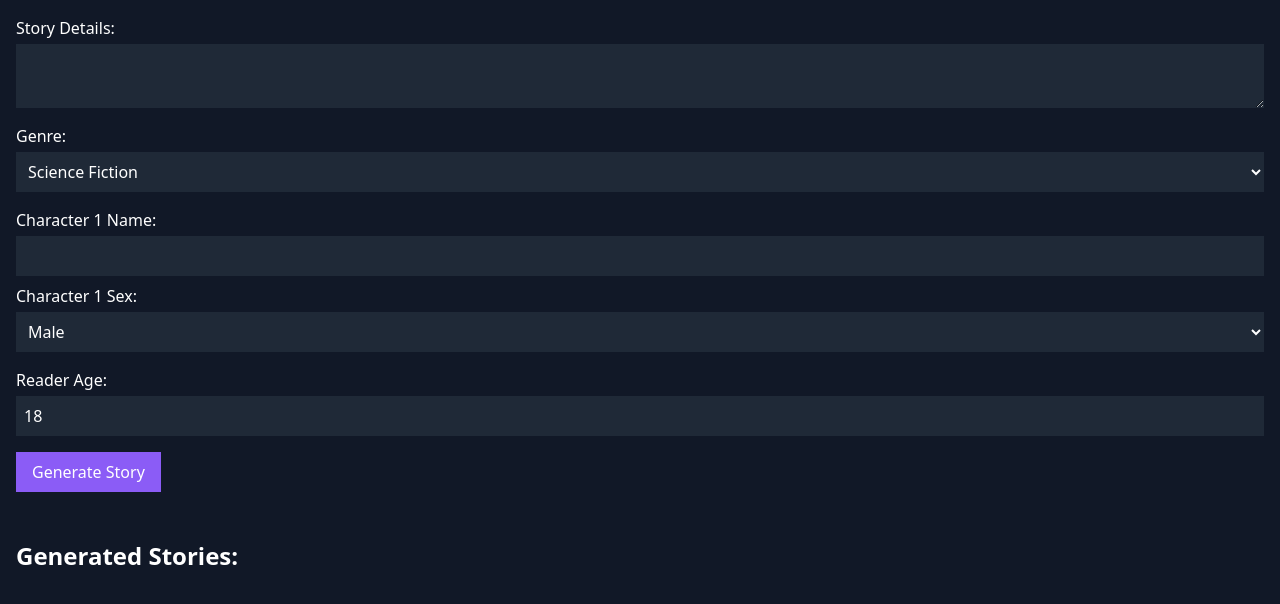
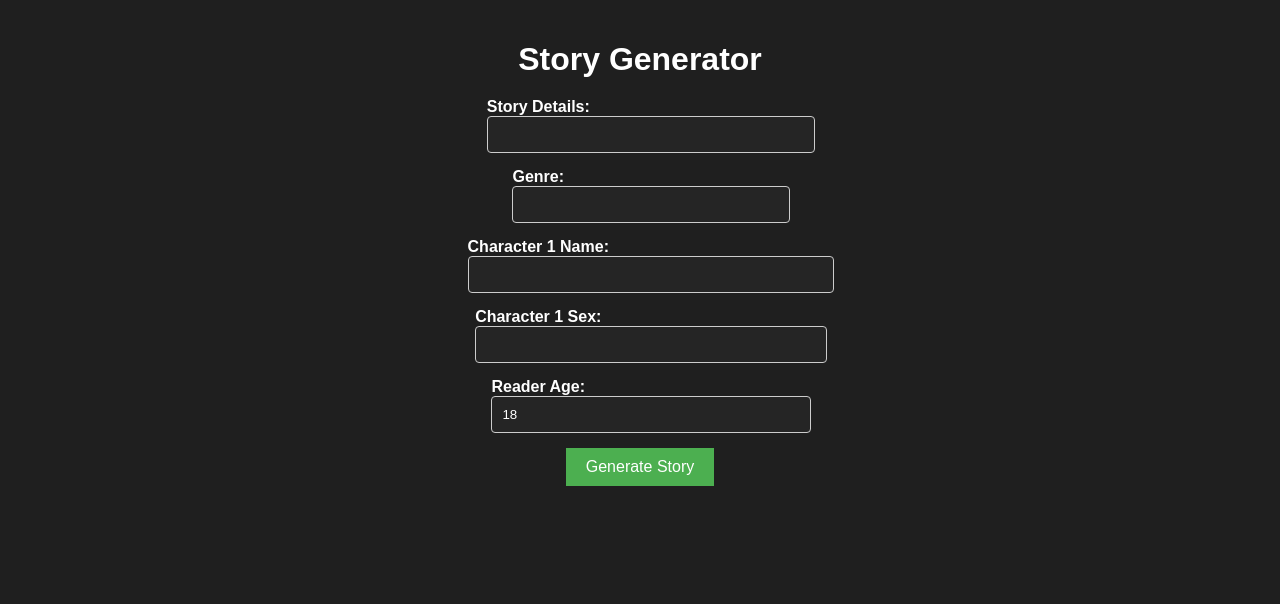
Before and after one commit to ShinObee5/StoryCompletion, a Flask app: page / in a window 1280 px wide. Shown: the top 604 px of the page. Run offline with Flask 3, Linux system fonts and the light colour scheme.

Commit message:
all stories working

```diff
--- a/app.py
+++ b/app.py
@@ -26,7 +26,7 @@ def generate():
     # Generate three stories using OpenAI
     stories = []
     # Generate three versions of the story
-    story = f"{story_details}\n\nGenre: {genre}\n\nCharacter: {character_name}, {character_sex}\n\nReader Age: {reader_age}\n"
+    story = f"Complete this story: {story_details}\n\nGenre: {genre}\n\nCharacter: {character_name}, {character_sex}\n\nReader Age: {reader_age}\n"
 
     generated_stories = []
 
--- a/templates/index.html
+++ b/templates/index.html
@@ -1,128 +1,148 @@
 <!DOCTYPE html>
 <html lang="en">
+
 <head>
     <meta charset="UTF-8">
     <meta name="viewport" content="width=device-width, initial-scale=1.0">
-    <link href="https://cdn.jsdelivr.net/npm/tailwindcss@2.2.17/dist/tailwind.min.css" rel="stylesheet">
     <title>Story Generator</title>
     <style>
-        /* ...existing styles... */
+        body {
+            font-family: Arial, sans-serif;
+            background-color: #1f1f1f;
+            color: #fff;
+            margin: 0;
+            padding: 0;
+        }
 
-        #generated-stories {
+        .container {
+            max-width: 800px;
+            margin: 0 auto;
+            padding: 20px;
+        }
+
+        h1 {
+            text-align: center;
+            margin-bottom: 20px;
+        }
+
+        form {
             display: flex;
             flex-direction: column;
-            align-items: flex-start;
+            align-items: center;
+            margin-bottom: 20px;
+        }
+
+        label {
+            font-weight: bold;
+            margin-bottom: 10px;
+        }
+
+        input,
+        select {
+            width: 100%;
+            padding: 10px;
+            margin-bottom: 15px;
+            border: 1px solid #ccc;
+            border-radius: 4px;
+            background-color: #252525;
+            color: #fff;
+        }
+
+        button {
+            background-color: #4CAF50;
+            color: #fff;
+            border: none;
+            padding: 10px 20px;
+            cursor: pointer;
+            font-size: 16px;
+        }
+
+        #story-display {
+            text-align: center;
         }
 
         .story-box {
+            display: inline-block;
+            background-color: rgba(255, 255, 255, 0.2);
+            border: 1px solid #ccc;
+            border-radius: 4px;
+            padding: 20px;
+            margin: 10px;
             cursor: pointer;
-            background-color: transparent;
-            border: 1px solid white;
-            color: white;
-            padding: 16px;
-            margin-bottom: 16px;
-            border-radius: 8px;
-            box-shadow: 0 2px 4px rgba(0, 0, 0, 0.1);
-            transition: background-color 0.3s ease;
+            transition: background-color 0.3s;
         }
 
         .story-box:hover {
-            background-color: rgba(255, 255, 255, 0.1);
+            background-color: rgba(255, 255, 255, 0.3);
         }
 
         .expanded-story {
             display: none;
-            white-space: pre-wrap;
-            background-color: transparent;
-            color: white;
-            padding: 16px;
-            margin-bottom: 16px;
-            border-radius: 8px;
-            box-shadow: 0 2px 4px rgba(0, 0, 0, 0.1);
+            background-color: rgba(255, 255, 255, 0.2);
+            border: 1px solid #ccc;
+            border-radius: 4px;
+            padding: 20px;
+            margin-top: 20px;
+        }
+
+        .expanded-story.active {
+            display: block;
+        }
+
+        .back-button {
+            margin-top: 20px;
+            text-align: center;
         }
     </style>
+</head>
 
-
-</head>
-<body class="bg-gray-900 text-white">
-    <div class="container mx-auto">
-        <!-- Input form for user preferences -->
-        <div id="input-form" class="p-4">
+<body>
+    <div class="container">
+        <h1>Story Generator</h1>
         <form id="story-form">
             <div>
-                    <label for="story-details" class="block">Story Details:</label>
-                    <textarea id="story-details" class="block w-full bg-gray-800 text-white mt-1 p-2" required></textarea>
+                <label for="story-details">Story Details:</label>
+                <input type="text" id="story-details" name="story-details" required>
             </div>
-                <div class="mt-4">
-                    <label for="genre" class="block">Genre:</label>
-                    <select id="genre" name="genre" class="block w-full bg-gray-800 text-white mt-1 p-2">
-                        <option value="sci-fi">Science Fiction</option>
-                        <option value="fantasy">Fantasy</option>
-                        <option value="mystery">Mystery</option>
-                        <option value="romance">Romance</option>
-                        <option value="horror">Horror</option>
-                    </select>
+            <div>
+                <label for="genre">Genre:</label>
+                <input type="text" id="genre" name="genre">
             </div>
-                <div id="characters-container" class="mt-4">
-                    <div class="character-input">
-                        <label for="character1-name" class="block">Character 1 Name:</label>
-                        <input id="character1-name" name="character1-name" type="text" class="block w-full bg-gray-800 text-white mt-1 p-2">
-                        <label for="character1-sex" class="block mt-2">Character 1 Sex:</label>
-                        <select id="character1-sex" name="character1-sex" class="block w-full bg-gray-800 text-white mt-1 p-2">
-                            <option value="male">Male</option>
-                            <option value="female">Female</option>
-                            <option value="other">Other</option>
-                        </select>
+            <div>
+                <label for="character1-name">Character 1 Name:</label>
+                <input type="text" id="character1-name" name="character1-name">
             </div>
+            <div>
+                <label for="character1-sex">Character 1 Sex:</label>
+                <input type="text" id="character1-sex" name="character1-sex">
             </div>
-                <div class="mt-4">
-                    <label for="reader-age" class="block">Reader Age:</label>
-                    <input id="reader-age" name="reader-age" type="number" min="1" value="18" class="block w-full bg-gray-800 text-white mt-1 p-2">
+            <div>
+                <label for="reader-age">Reader Age:</label>
+                <input type="number" id="reader-age" name="reader-age" min="1" value="18">
             </div>
-                <button type="submit" class="mt-4 bg-purple-500 hover:bg-purple-600 px-4 py-2 text-white">Generate Story</button>
+            <button type="submit">Generate Story</button>
         </form>
-        </div>
-
-        <!-- Display area for the generated stories -->
-        <div id="story-display" class="mt-4 p-4">
-            <h2 class="text-2xl font-bold mb-4">Generated Stories:</h2>
-            <div id="generated-stories" class="flex justify-center items-center flex-wrap gap-4">
-                <!-- The generated stories will be displayed here -->
-            </div>
+        <div id="story-display"></div>
     </div>
 
     <script>
         const form = document.getElementById('story-form');
         const storyDisplay = document.getElementById('story-display');
-            const generatedStories = document.getElementById('generated-stories');
 
         form.addEventListener('submit', (event) => {
             event.preventDefault();
+            const formData = new FormData(form);
+            const requestData = Object.fromEntries(formData.entries());
 
-                // Collect form data
-                const storyDetails = document.getElementById('story-details').value;
-                const genre = document.getElementById('genre').value;
-                const characterName = document.getElementById('character1-name').value;
-                const characterSex = document.getElementById('character1-sex').value;
-                const readerAge = document.getElementById('reader-age').value;
-
-                // Send the data to the server
             fetch('/generate', {
                 method: 'POST',
                 headers: {
                     'Content-Type': 'application/json'
                 },
-                    body: JSON.stringify({
-                        'story-details': storyDetails,
-                        'genre': genre,
-                        'character1-name': characterName,
-                        'character1-sex': characterSex,
-                        'reader-age': readerAge
-                    })
+                body: JSON.stringify(requestData)
             })
                 .then(response => response.json())
                 .then(data => {
-                    // Display the generated stories
                     displayStories(data.stories);
                 })
                 .catch(error => {
@@ -131,11 +151,9 @@
         });
 
         function displayStories(stories) {
-    // Clear the existing stories
-    generatedStories.innerHTML = '';
+            storyDisplay.innerHTML = '';
 
-    // Create story elements
-    stories.forEach((story, index) => {
+            stories.slice(0, 3).forEach((story, index) => {
                 const storyBox = document.createElement('div');
                 storyBox.classList.add('story-box');
                 storyBox.textContent = `Story ${index + 1}`;
@@ -144,51 +162,31 @@
                     toggleExpandedView(storyBox, story);
                 });
 
-        generatedStories.appendChild(storyBox);
+                storyDisplay.appendChild(storyBox);
             });
 
-    // Show the story display section
-    storyDisplay.style.display = 'block';
-
-    // Scroll to the story display section
             storyDisplay.scrollIntoView({ behavior: 'smooth' });
-
-    // Hide the expanded story view (if any)
-    hideExpandedStory();
         }
 
         function toggleExpandedView(storyBox, story) {
             const expandedStoryClass = 'expanded-story';
-
-    // Remove the expanded class from other story boxes
-    const otherStoryBoxes = Array.from(generatedStories.children).filter(el => el !== storyBox);
-    otherStoryBoxes.forEach(el => el.classList.remove(expandedStoryClass));
-
-    // Toggle the expanded class on the clicked story box
-    storyBox.classList.toggle(expandedStoryClass);
-
-    // Update the expanded story text
             const expandedStoryElement = document.createElement('div');
             expandedStoryElement.classList.add(expandedStoryClass);
-    expandedStoryElement.textContent = story;
+            expandedStoryElement.innerHTML = `<p>${story}</p><button class="back-button" onclick="toggleExpandedView(this.parentElement.parentElement, '')">Go Back</button>`;
 
-    // Replace the existing expanded story element (if any) with the new one
-    const existingExpandedStory = generatedStories.querySelector(`.${expandedStoryClass}`);
+            const existingExpandedStory = storyBox.querySelector(`.${expandedStoryClass}`);
             if (existingExpandedStory) {
-        generatedStories.replaceChild(expandedStoryElement, existingExpandedStory);
+                existingExpandedStory.remove();
             } else {
-        generatedStories.appendChild(expandedStoryElement);
+                const activeExpandedStory = storyDisplay.querySelector(`.${expandedStoryClass}.active`);
+                if (activeExpandedStory) {
+                    activeExpandedStory.classList.remove('active');
+                }
+                storyBox.appendChild(expandedStoryElement);
+                expandedStoryElement.classList.add('active');
             }
         }
+    </script>
+</body>
 
-function hideExpandedStory() {
-    const expandedStoryElement = generatedStories.querySelector('.expanded-story');
-    if (expandedStoryElement) {
-        expandedStoryElement.classList.remove('expanded-story');
-    }
-}
-
-        </script>
-    </div>
-</body>
 </html>
```
Also changed, not shown: static/script.js (added, +74 -0 lines), static/styles.css (added, +85 -0 lines). Lines whose indentation alone changed are shown as unchanged.
